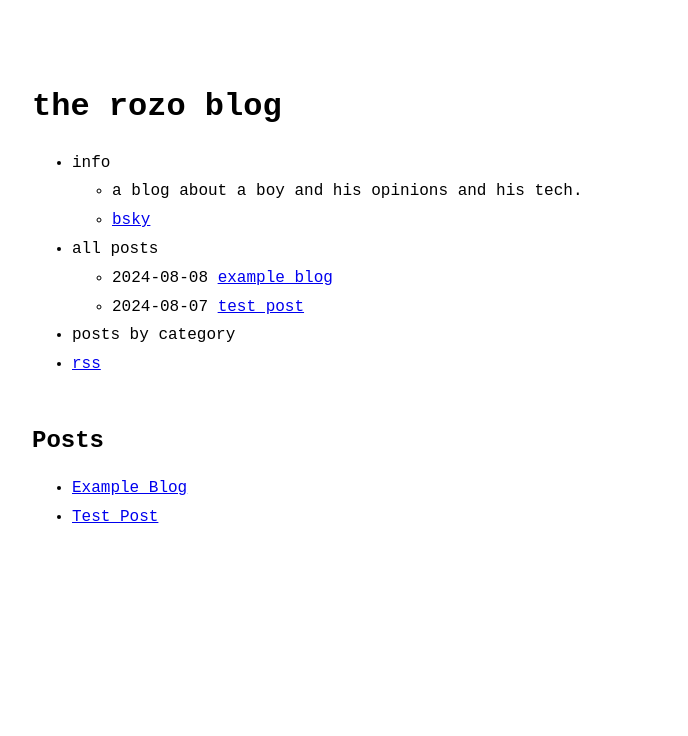
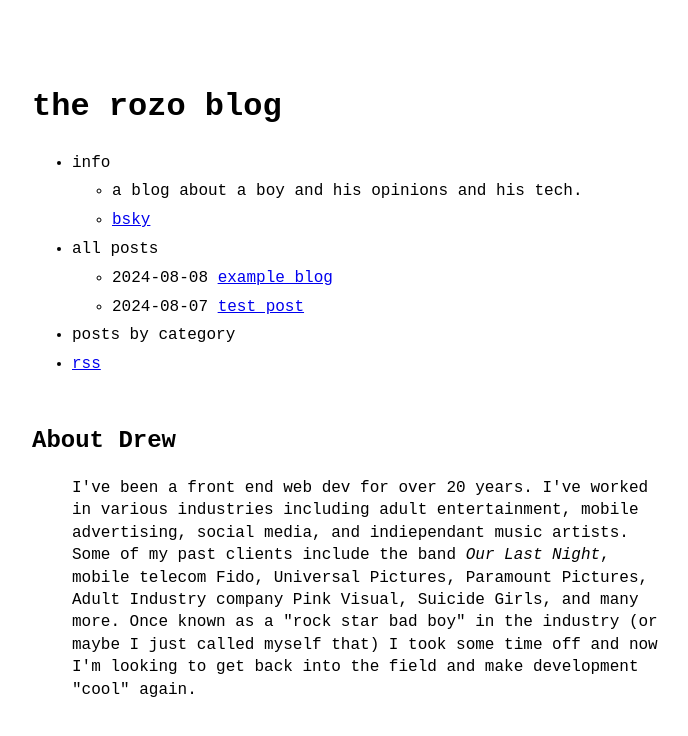
Before and after one commit to rozodru/rozodru.github.io, a Jekyll site: the page built from index.md, in a window 1280 px wide. Shown: the top 736 px of the page, without its empty margins (288-976 px from the left). Built offline with Jekyll 4.4.1, drawn with Linux system fonts in a browser that asks for light colours; our own code applies the rules of GitHub Pages for plain Markdown files.

Commit message:
update blog

```diff
--- a/index.md
+++ b/index.md
@@ -2,11 +2,8 @@
 layout: home
 ---
 
-## Posts
+## About Drew
 <ul>
-  {% for post in site.posts %}
-    <li>
-      <a href="{{ post.url | relative_url }}">{{ post.title }}</a>
-    </li>
-  {% endfor %}
+    I've been a front end web dev for over 20 years. I've worked in various industries including adult entertainment, mobile advertising, social media, and indiependant music artists. Some of my past clients include the band <i>Our Last Night</i>, mobile telecom Fido, Universal Pictures, Paramount Pictures, Adult Industry company Pink Visual, Suicide Girls, and many more.
+    Once known as a "rock star bad boy" in the industry (or maybe I just called myself that) I took some time off and now I'm looking to get back into the field and make development "cool" again.
 </ul>
```
